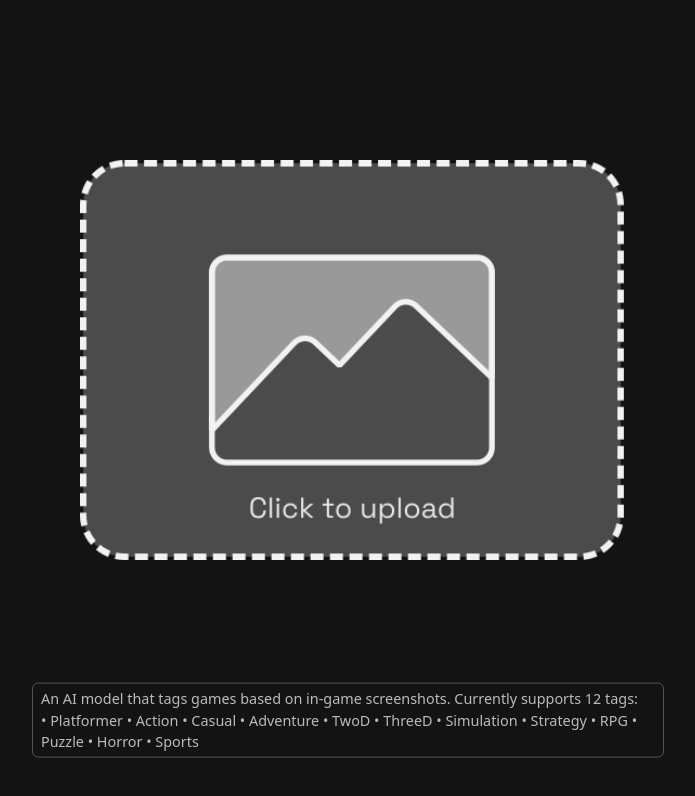
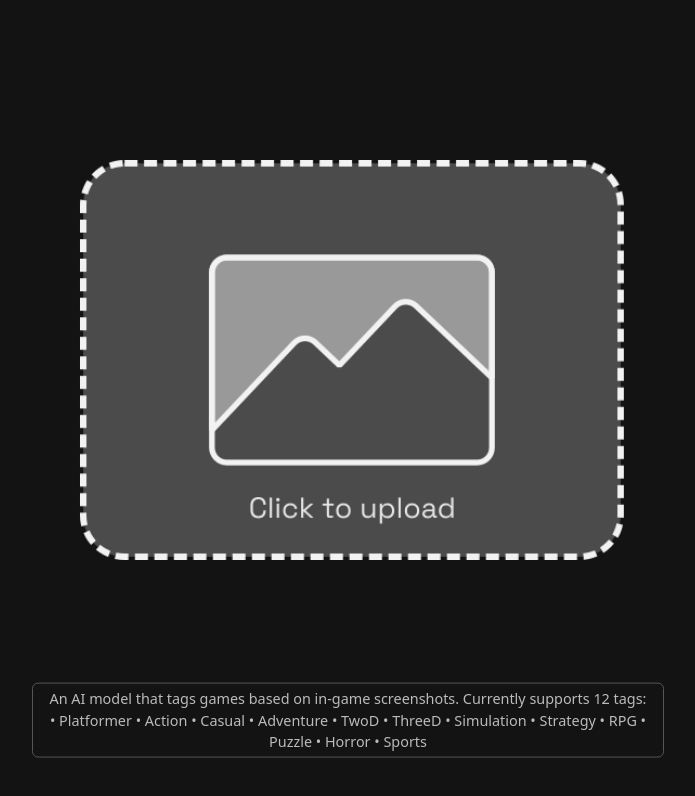
Before and after one commit to RajwolChapagain/Game-Tagger-Website, a React (Vite) app: page / in a window 1280 px wide. Shown: the top 796 px of the page, without its empty margins (288-983 px from the left). Built offline with nearby package versions, Linux system fonts and the light colour scheme.

Commit message:
Center align description text

```diff
--- a/src/DescriptionBar.jsx
+++ b/src/DescriptionBar.jsx
@@ -8,7 +8,8 @@ const DescriptionBar = ({ text }) => {
         color: '#bbb',
         backgroundColor: 'transparent',
         fontSize: '0.9rem',
-        whiteSpace: 'pre-line'
+        whiteSpace: 'pre-line',
+        textAlign: 'center',
       }}
     >
       {text}
```
